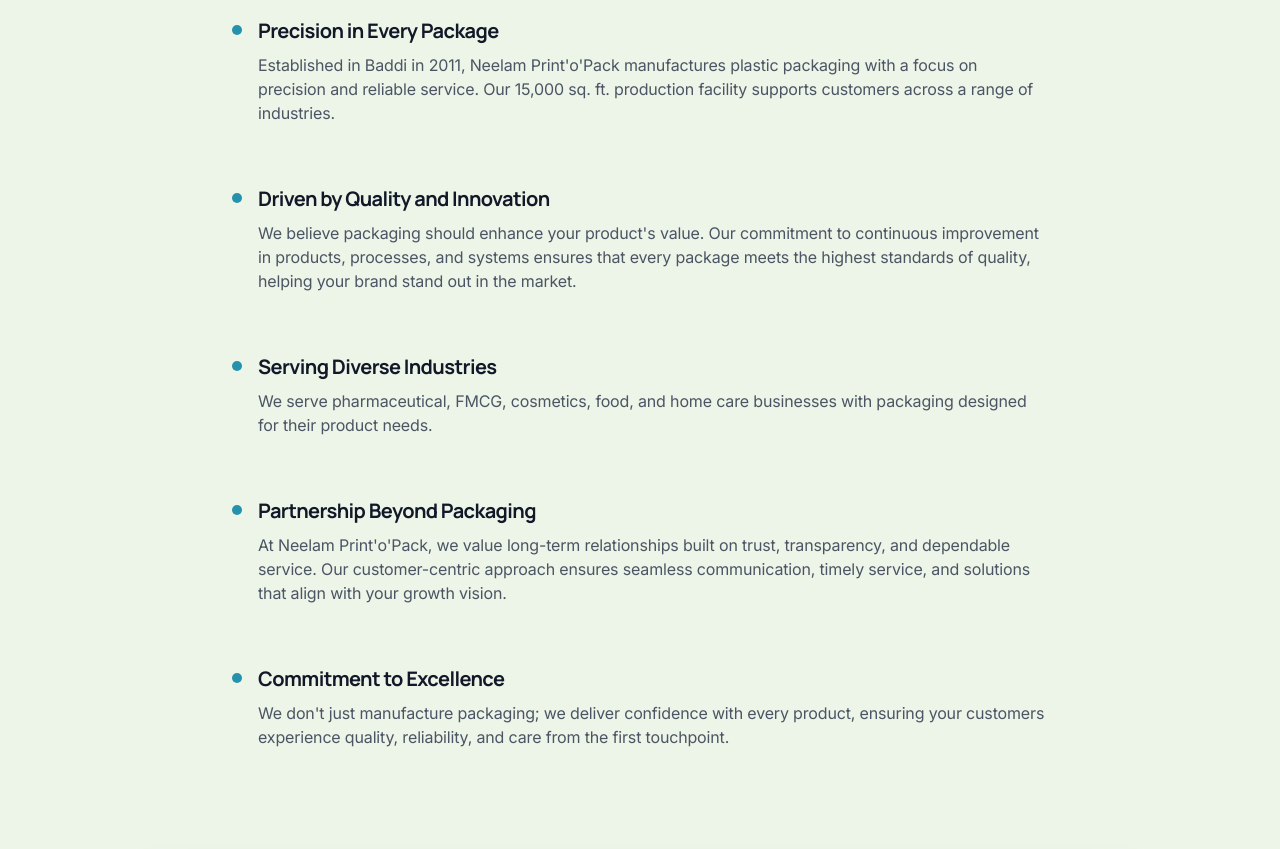
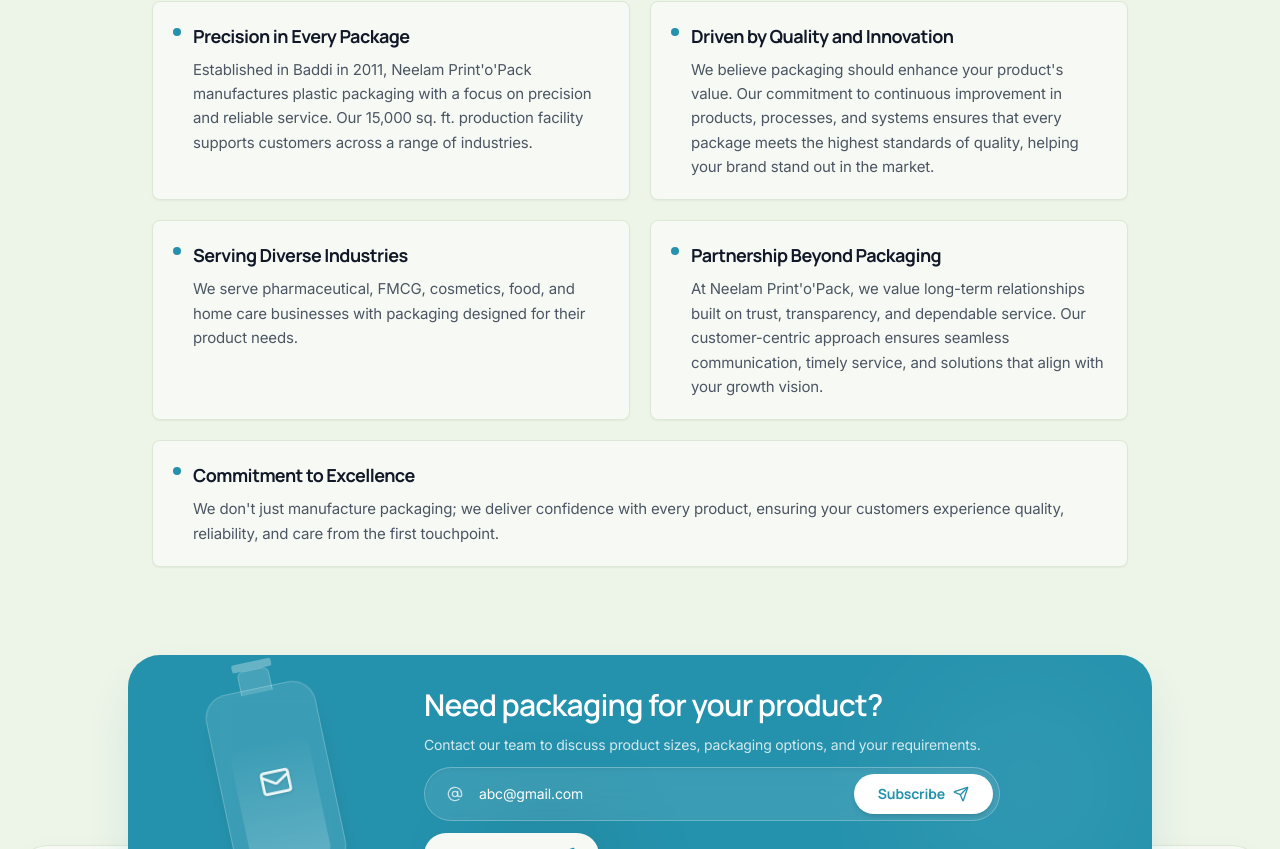
Before and after one commit to Nikhilguleria98/neelampop, a React (Vite) app: page /about in a window 1280 px wide. Shown: the part 511-1360 px from the top of the page. Built offline with nearby package versions, Linux system fonts and the light colour scheme.

Commit message:
AboutUs,Quality Assurance,Ourvalues and beliefs

```diff
--- a/src/app/About/About.jsx
+++ b/src/app/About/About.jsx
@@ -1,4 +1,33 @@
-import React from 'react'
+
+import React from "react";
+
+const aboutSections = [
+  {
+    title: "Precision in Every Package",
+    description:
+      "Established in Baddi in 2011, Neelam Print'o'Pack manufactures plastic packaging with a focus on precision and reliable service. Our 15,000 sq. ft. production facility supports customers across a range of industries.",
+  },
+  {
+    title: "Driven by Quality and Innovation",
+    description:
+      "We believe packaging should enhance your product's value. Our commitment to continuous improvement in products, processes, and systems ensures that every package meets the highest standards of quality, helping your brand stand out in the market.",
+  },
+  {
+    title: "Serving Diverse Industries",
+    description:
+      "We serve pharmaceutical, FMCG, cosmetics, food, and home care businesses with packaging designed for their product needs.",
+  },
+  {
+    title: "Partnership Beyond Packaging",
+    description:
+      "At Neelam Print'o'Pack, we value long-term relationships built on trust, transparency, and dependable service. Our customer-centric approach ensures seamless communication, timely service, and solutions that align with your growth vision.",
+  },
+  {
+    title: "Commitment to Excellence",
+    description:
+      "We don't just manufacture packaging; we deliver confidence with every product, ensuring your customers experience quality, reliability, and care from the first touchpoint.",
+  },
+];
 
 export default function Home() {
   return (
@@ -6,94 +35,93 @@
       {/* Header / Hero Section */}
       <header className="overflow-hidden bg-[#2592ad] px-6 py-10 text-white sm:px-12 md:px-16 lg:py-14">
         <div className="mx-auto flex max-w-7xl flex-col-reverse items-center justify-between gap-8 lg:flex-row">
-
-          {/* Left side - Illustrations (Responsive Scaling) */}
-          <div className="w-full lg:w-1/2 flex justify-center">
+          {/* Left side - Illustration */}
+          <div className="flex w-full justify-center lg:w-1/2">
             <img
               src="/about.png"
               alt="Neelam Print'o'Pack plastic packaging"
-              className="w-full max-w-lg lg:max-w-xl h-auto object-contain drop-shadow-md"
+              className="h-auto w-full max-w-lg object-contain drop-shadow-md lg:max-w-xl"
             />
           </div>
 
           {/* Right side - Text content */}
-          <div className="w-full lg:w-1/2 text-center lg:text-left space-y-4">
-            <h2 className="text-3xl sm:text-4xl lg:text-5xl font-extrabold leading-tight tracking-tight">
+          <div className="w-full space-y-4 text-center lg:w-1/2 lg:text-left">
+            <h2 className="text-3xl font-extrabold leading-tight tracking-tight sm:text-4xl lg:text-5xl">
               Your Partner in Precision
-              <span className="block mt-1 sm:mt-2 text-sky-100">Plastic Packaging</span>
+              <span className="mt-1 block text-sky-100 sm:mt-2">
+                Plastic Packaging
+              </span>
             </h2>
-            <p className="text-sky-100/80 text-sm sm:text-base max-w-md mx-auto lg:mx-0">
-              Delivering high-quality, customized packaging solutions designed to elevate your brand value and secure your product's integrity.
+
+            <p className="mx-auto max-w-md text-sm text-sky-100/80 sm:text-base lg:mx-0">
+              Delivering high-quality, customized packaging solutions designed
+              to elevate your brand value and secure your product's integrity.
             </p>
           </div>
         </div>
       </header>
 
-      {/* Main Content */}
-      <main className="mx-auto max-w-4xl px-6 py-8 md:py-10">
-        <div className="space-y-5 md:space-y-7">
+      {/* Main Content - Animated About Boxes */}
+      <main className="mx-auto max-w-5xl px-6 py-8 md:py-10">
+        <div className="grid grid-cols-1 gap-4 md:grid-cols-2 md:gap-5">
+          {aboutSections.map((section, index) => (
+            <section
+              key={section.title}
+              style={{ animationDelay: `${index * 120}ms` }}
+              className={`about-card flex gap-3 rounded-lg border border-[#dce8d4] bg-[#f7faf4] p-4 shadow-sm transition-all duration-300 hover:-translate-y-1 hover:border-[#2592ad]/40 hover:bg-white hover:shadow-md sm:p-5 ${
+                index === aboutSections.length - 1
+                  ? "md:col-span-2"
+                  : ""
+              }`}
+            >
+              <span
+                className="mt-1.5 h-2 w-2 flex-shrink-0 rounded-full bg-[#2592ad]"
+                aria-hidden="true"
+              />
 
-          {/* Precision in Every Package */}
-          <section className="flex gap-4 p-4 rounded-xl hover:bg-[#e5efdd] hover:shadow-sm transition-all duration-200">
-            <span className="mt-2 h-2.5 w-2.5 flex-shrink-0 rounded-full bg-[#2592ad]" aria-hidden="true"></span>
-            <div>
-              <h3 className="text-lg sm:text-xl font-bold text-gray-900 mb-2">Precision in Every Package</h3>
-              <p className="text-sm sm:text-base text-gray-600 leading-relaxed">
-                Established in Baddi in 2011, Neelam Print'o'Pack manufactures plastic packaging with a focus on precision and reliable service. Our 15,000 sq. ft. production facility supports customers across a range of industries.
-              </p>
-            </div>
-          </section>
+              <div>
+                <h3 className="mb-2 text-base font-bold text-gray-900 sm:text-lg">
+                  {section.title}
+                </h3>
 
-          {/* Driven by Quality and Innovation */}
-          <section className="flex gap-4 p-4 rounded-xl hover:bg-[#e5efdd] hover:shadow-sm transition-all duration-200">
-            <span className="mt-2 h-2.5 w-2.5 flex-shrink-0 rounded-full bg-[#2592ad]" aria-hidden="true"></span>
-            <div>
-              <h3 className="text-lg sm:text-xl font-bold text-gray-900 mb-2">Driven by Quality and Innovation</h3>
-              <p className="text-sm sm:text-base text-gray-600 leading-relaxed">
-                We believe packaging should enhance your product's value. Our commitment to continuous improvement in
-                products, processes, and systems ensures that every package meets the highest standards of quality,
-                helping your brand stand out in the market.
-              </p>
-            </div>
-          </section>
-
-          {/* Serving Diverse Industries */}
-          <section className="flex gap-4 p-4 rounded-xl hover:bg-[#e5efdd] hover:shadow-sm transition-all duration-200">
-            <span className="mt-2 h-2.5 w-2.5 flex-shrink-0 rounded-full bg-[#2592ad]" aria-hidden="true"></span>
-            <div>
-              <h3 className="text-lg sm:text-xl font-bold text-gray-900 mb-2">Serving Diverse Industries</h3>
-              <p className="text-sm sm:text-base text-gray-600 leading-relaxed">
-                We serve pharmaceutical, FMCG, cosmetics, food, and home care businesses with packaging designed for their product needs.
-              </p>
-            </div>
-          </section>
-
-          {/* Partnership Beyond Packaging */}
-          <section className="flex gap-4 p-4 rounded-xl hover:bg-[#e5efdd] hover:shadow-sm transition-all duration-200">
-            <span className="mt-2 h-2.5 w-2.5 flex-shrink-0 rounded-full bg-[#2592ad]" aria-hidden="true"></span>
-            <div>
-              <h3 className="text-lg sm:text-xl font-bold text-gray-900 mb-2">Partnership Beyond Packaging</h3>
-              <p className="text-sm sm:text-base text-gray-600 leading-relaxed">
-                At Neelam Print'o'Pack, we value long-term relationships built on trust, transparency, and dependable service.
-                Our customer-centric approach ensures seamless communication, timely service, and solutions that align
-                with your growth vision.
-              </p>
-            </div>
-          </section>
-
-          {/* Commitment to Excellence */}
-          <section className="flex gap-4 p-4 rounded-xl hover:bg-[#e5efdd] hover:shadow-sm transition-all duration-200">
-            <span className="mt-2 h-2.5 w-2.5 flex-shrink-0 rounded-full bg-[#2592ad]" aria-hidden="true"></span>
-            <div>
-              <h3 className="text-lg sm:text-xl font-bold text-gray-900 mb-2">Commitment to Excellence</h3>
-              <p className="text-sm sm:text-base text-gray-600 leading-relaxed">
-                We don't just manufacture packaging; we deliver confidence with every product, ensuring your customers
-                experience quality, reliability, and care from the first touchpoint.
-              </p>
-            </div>
-          </section>
+                <p className="text-sm leading-relaxed text-gray-600 sm:text-[15px]">
+                  {section.description}
+                </p>
+              </div>
+            </section>
+          ))}
         </div>
       </main>
+
+      {/* Animation Styles */}
+      <style>{`
+        @keyframes aboutCardEnter {
+          from {
+            opacity: 0;
+            transform: translateY(16px);
+          }
+          to {
+            opacity: 1;
+            transform: translateY(0);
+          }
+        }
+
+        .about-card {
+          animation: aboutCardEnter 0.55s ease-out both;
+        }
+
+        @media (prefers-reduced-motion: reduce) {
+          .about-card {
+            animation: none;
+          }
+
+          .about-card,
+          .about-card:hover {
+            transition: none;
+            transform: none;
+          }
+        }
+      `}</style>
     </div>
-  )
+  );
 }
--- a/src/app/QualityAssurance/Quality.jsx
+++ b/src/app/QualityAssurance/Quality.jsx
@@ -9,6 +9,7 @@
     <div className=''>
       <Hero/>
       <Moderate/>
+
      <IndustriesServed/>
      <ManufacturingProcess/>
     </div>
--- a/src/components/Footer/footer.jsx
+++ b/src/components/Footer/footer.jsx
@@ -1,5 +1,5 @@
 import React from "react";
-import { AtSign, Mail, MapPin, Phone, Send } from "lucide-react";
+import { AtSign,Phone,Mail, MapPin, Send } from "lucide-react";
 
 export default function Footer() {
   return (
@@ -45,7 +45,7 @@
               </div>
               <input
                 type="email"
-                defaultValue="kambojmehakpreetkaur@gmail.com"
+                defaultValue="abc@gmail.com"
                 placeholder="Enter your manufacturing email"
                 className="w-full sm:flex-1 bg-transparent text-white placeholder:text-white/50 outline-none text-sm px-4 sm:px-2 py-2.5 sm:py-0 text-center sm:text-left"
               />
```
Also changed, not shown: src/components/Core Key/CoreValuesPage.jsx (+9 -13 lines).
